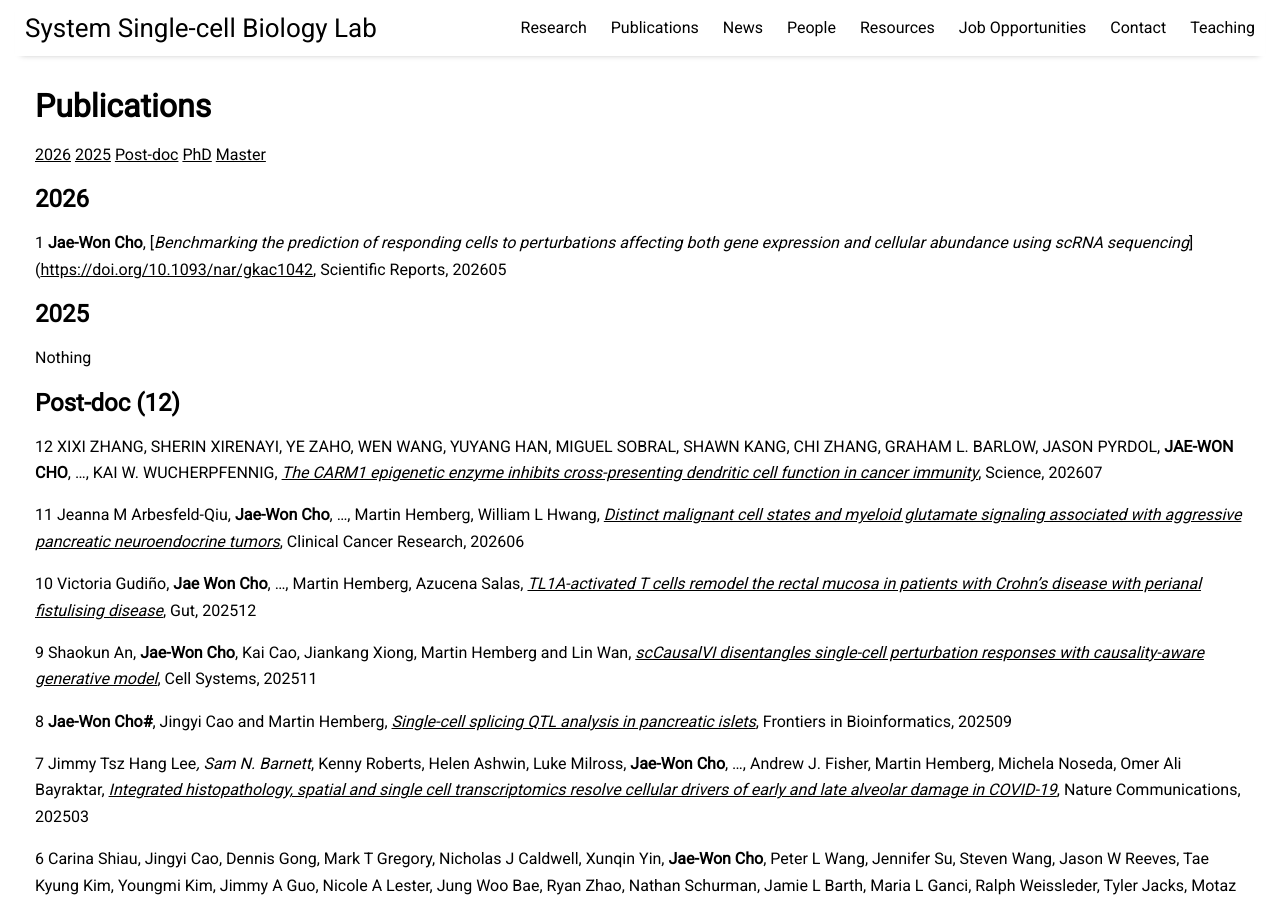
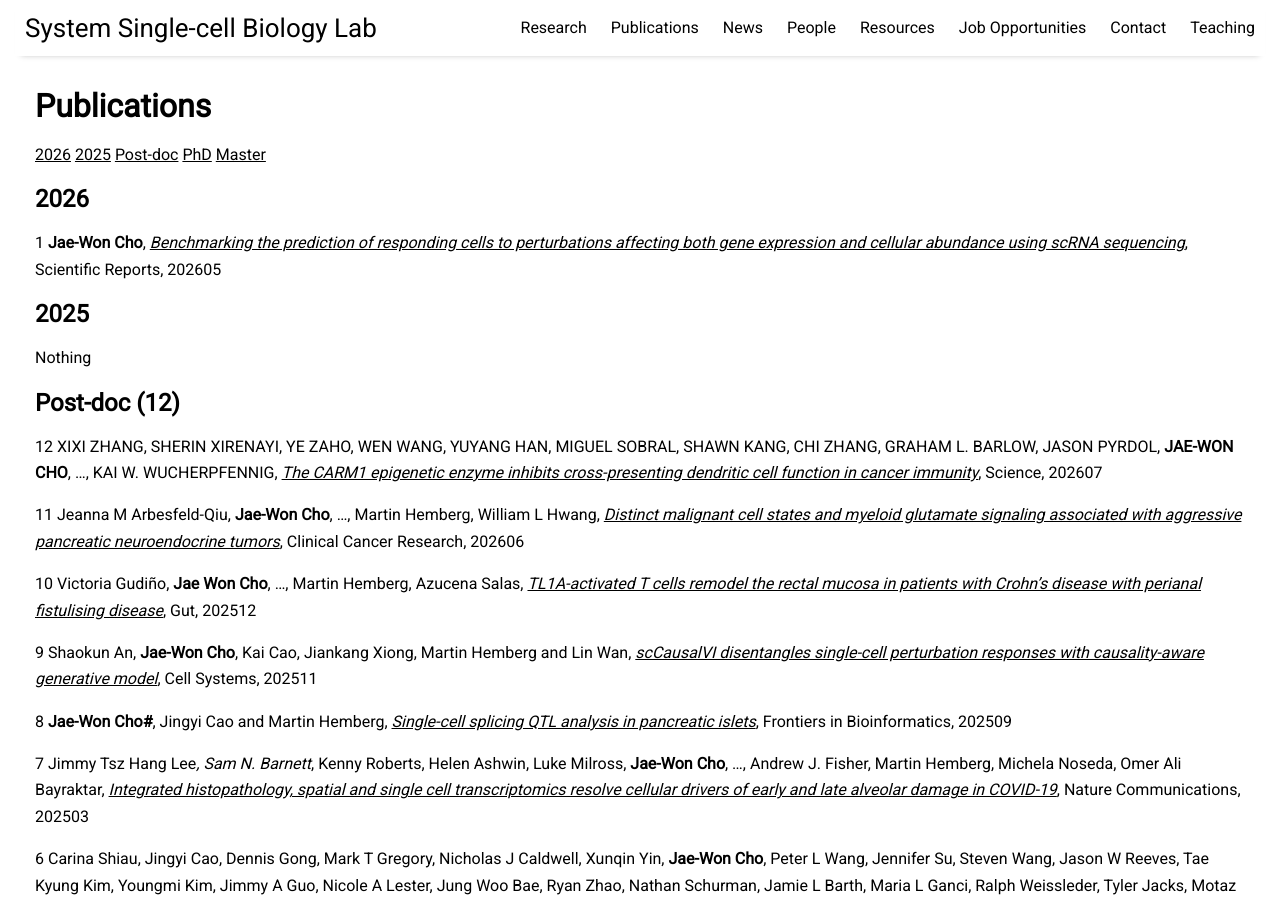
Before and after one commit to jaewon-cho/jaewon-cho.github.io, a Jekyll site: the page built from pages/publications.md, in a window 1280 px wide and 900 px high. Built offline with Jekyll 4.4.1, drawn with Linux system fonts in a browser that asks for light colours; nearby versions of some CDN libraries; part of the change alters nothing that is shown.

Commit message:
Update publications.md

```diff
--- a/pages/publications.md
+++ b/pages/publications.md
@@ -8,7 +8,7 @@ permalink: /publications
 [2026](#2026) [2025](#2025) [Post-doc](#Post-doc) [PhD](#PhD) [Master](#Master)
 
 ## <a id="2026"></a>2026
-1 **Jae-Won Cho**, [*Benchmarking the prediction of responding cells to perturbations affecting both gene expression and cellular abundance using scRNA sequencing*]([https://doi.org/10.1093/nar/gkac1042](https://doi.org/10.1038/s41598-026-54526-9), Scientific Reports, 202605
+1 **Jae-Won Cho**, [*Benchmarking the prediction of responding cells to perturbations affecting both gene expression and cellular abundance using scRNA sequencing*](https://doi.org/10.1038/s41598-026-54526-9), Scientific Reports, 202605
 
 ## <a id="2025"></a>2025
 Nothing <br/>
```
